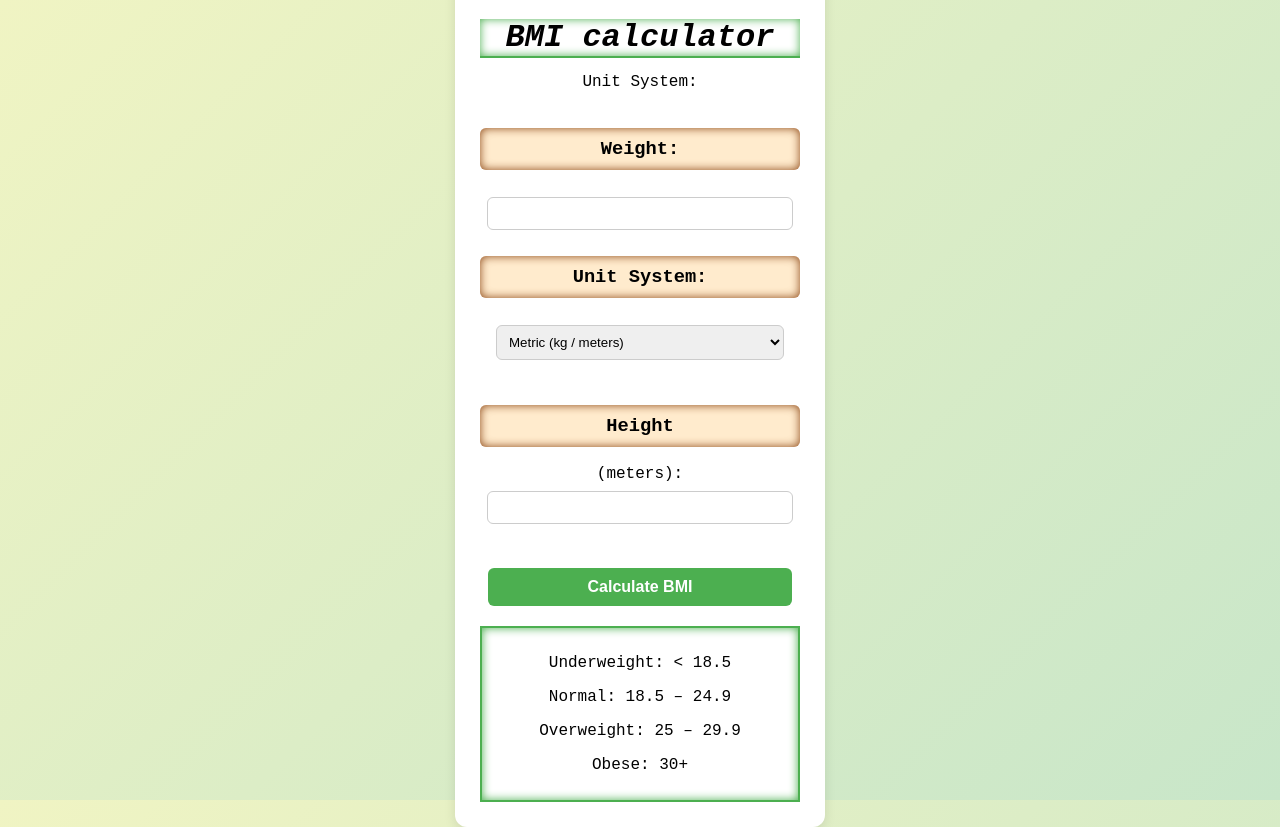
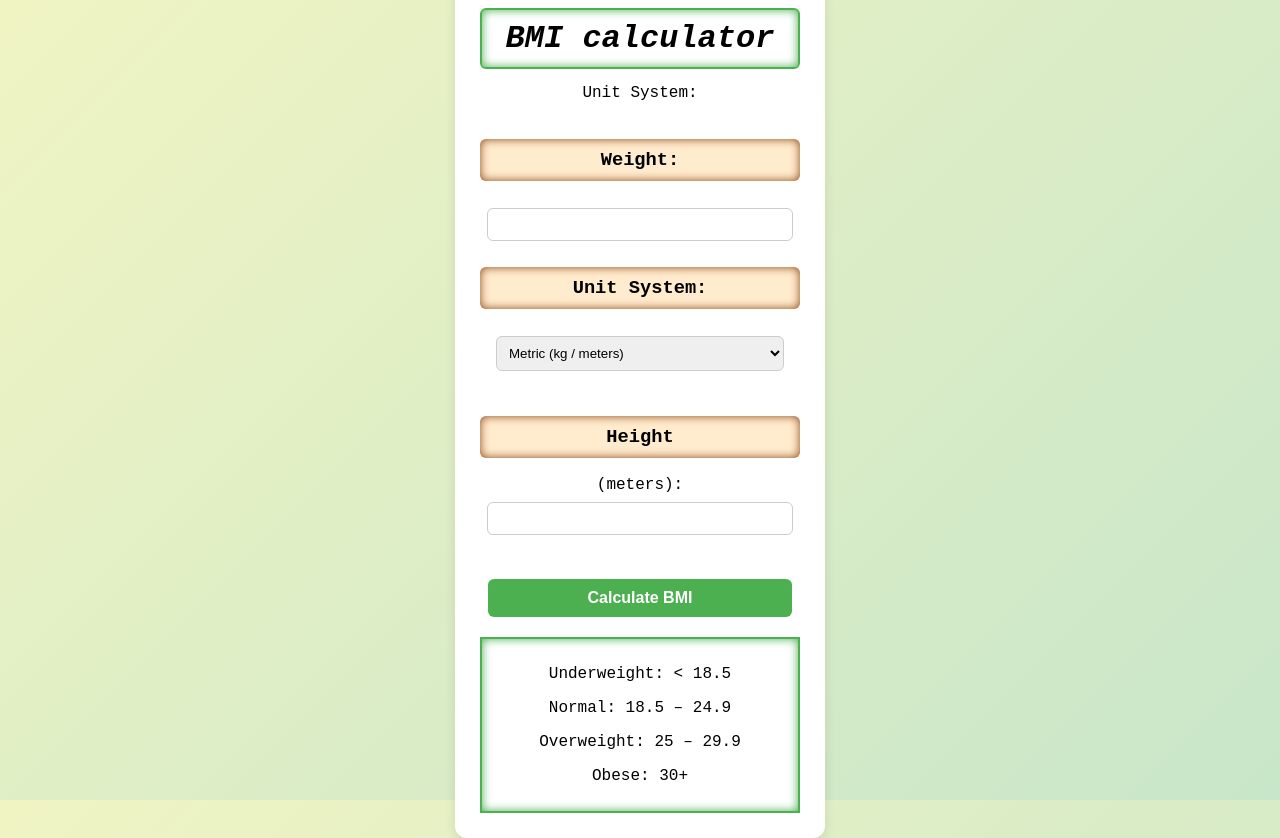
Before and after one commit to NirojanK/BMI-App, a plain HTML site: page Index.html in a window 1280 px wide. Drawn offline with Linux system fonts and the light colour scheme.

Commit message:
Refactor CSS styles for consistency and clarity

```diff
--- a/style.css
+++ b/style.css
@@ -21,9 +21,11 @@ body {
 
 h1 {
     margin-bottom: 15px;
-    border-bottom: 2px solid #4CAF50;
-    box-shadow:inset 0 0 10px #4CAF50;
     font-style: oblique;
+    border: 2px solid #4CAF50;
+    padding: 10px;
+    border-radius: 6px;
+    box-shadow: inset 0 0 10px #4CAF50;
 }
 h3{
     background-color:blanchedalmond;
```
